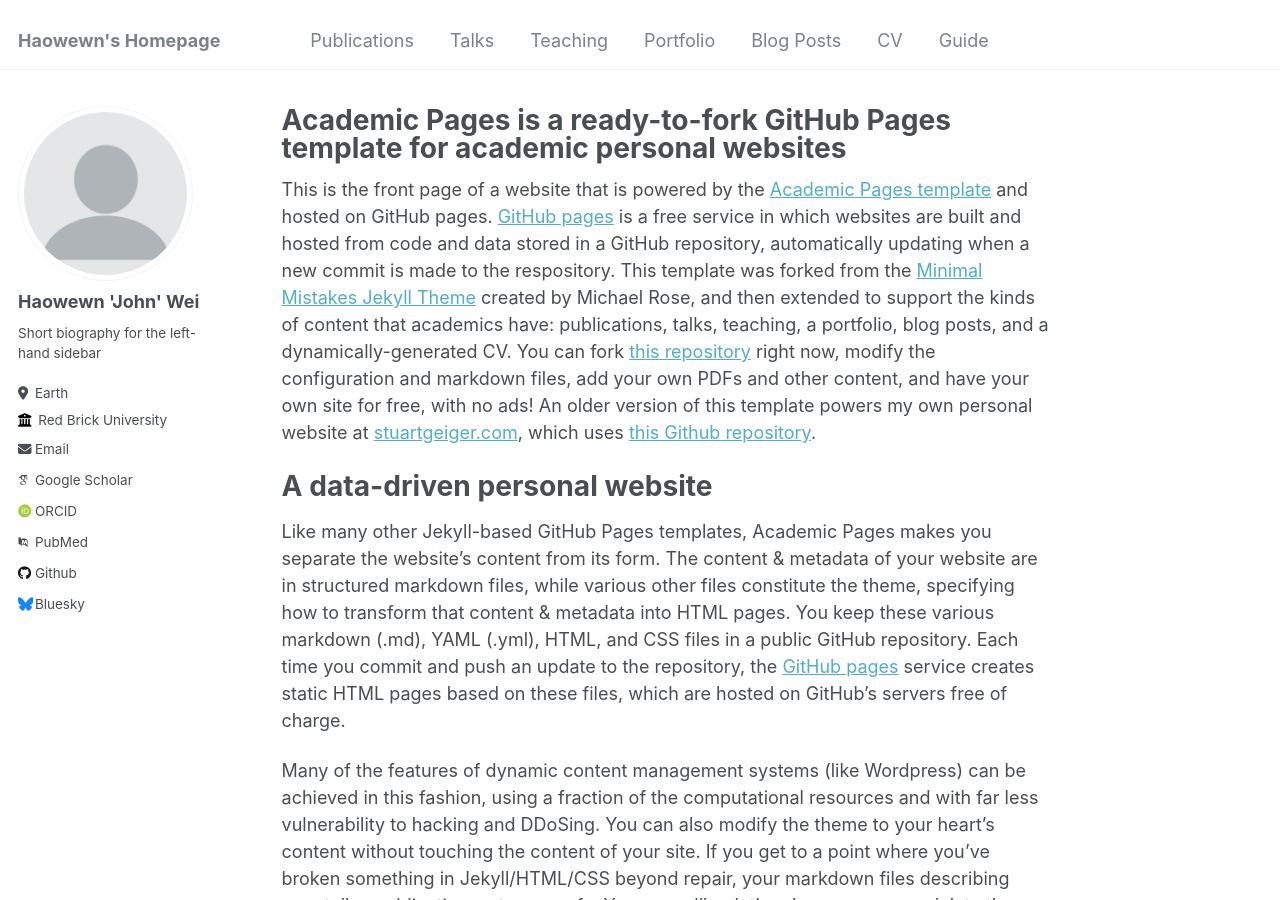
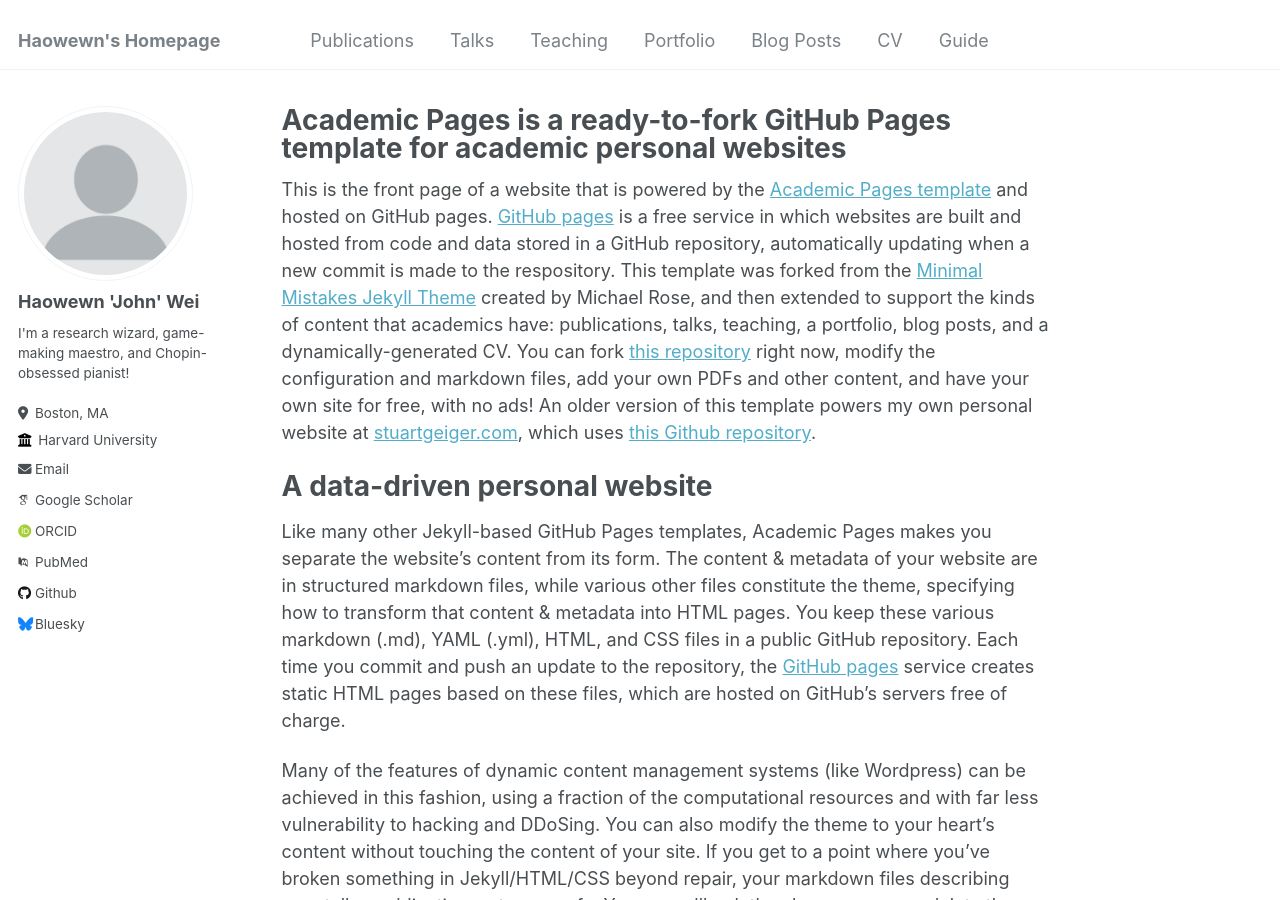
Before and after one commit to HaowenWeiJohn/haowenweijohn.github.io, a Jekyll site: the page built from _pages/about.md, in a window 1280 px wide and 900 px high. Built offline with Jekyll 4.4.1, drawn with Linux system fonts in a browser that asks for light colours; some web fonts are replaced.

Commit message:
update   bio              : "I'm a research wizard, game-making maestro, and Chopin-obsessed pianist!"   location         : "Boston, MA"   employer         : "Harvard University"

```diff
--- a/_config.yml
+++ b/_config.yml
@@ -24,9 +24,9 @@
   avatar           : "profile.png"
   name             : "Haowewn 'John' Wei"
   pronouns         : # example: "she/her"
-  bio              : "Short biography for the left-hand sidebar"
-  location         : "Earth"
-  employer         : "Red Brick University"
+  bio              : "I'm a research wizard, game-making maestro, and Chopin-obsessed pianist!"
+  location         : "Boston, MA"
+  employer         : "Harvard University"
   uri              : # URL
   email            : "hw2892@columbia.edu"
 
```
